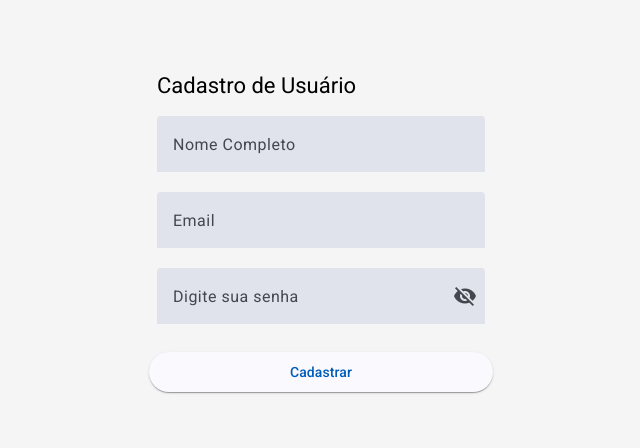
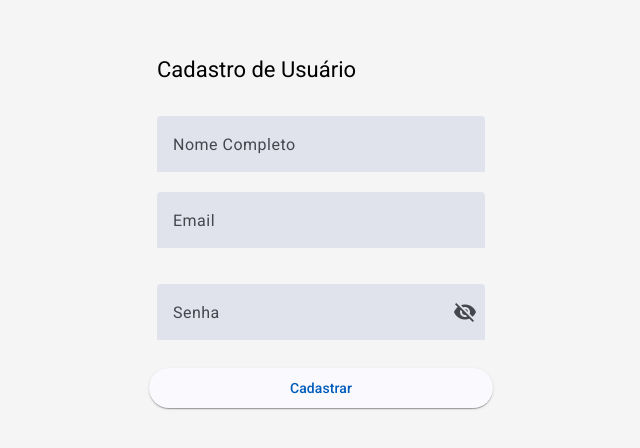
Before and after one commit to JohnnyVMadu/agendador-tarefas-front, an Angular app: page /register in a window 1280 px wide. Shown: the part 172-620 px from the top of the page, without its empty margins (319-959 px from the left). Built offline with nearby package versions, Linux system fonts and the light colour scheme.

Commit message:
create form logic

```diff
--- a/src/app/pages/register/register.component.html
+++ b/src/app/pages/register/register.component.html
@@ -3,23 +3,25 @@
         <mat-card-header class="padding-m">
             <mat-card-title>Cadastro de Usuário</mat-card-title>
         </mat-card-header>
+        <form [formGroup]="form">
             <mat-card-content>
                 <mat-form-field appearance="fill" class="full-width">
                     <mat-label>Nome Completo</mat-label>
-                <input matInput placeholder="Digite o seu nome completo">
+                    <input matInput formControlName="fullName" placeholder="Digite o seu nome completo">
                 </mat-form-field>
             </mat-card-content>
             <mat-card-content>
                 <mat-form-field appearance="fill" class="full-width">
                     <mat-label>Email</mat-label>
-                <input matInput placeholder="Digite o seu e-mail">
+                    <input matInput formControlName="email" placeholder="Digite o seu e-mail">
                 </mat-form-field>
             </mat-card-content>
+        </form>
         <mat-card-content>
-            <input-password-field></input-password-field>
+            <input-password-field [control]="passwordControl"></input-password-field>
         </mat-card-content>
         <mat-card-actions>
-            <button mat-raised-button class="full-width">Cadastrar</button>
+            <button mat-raised-button class="full-width" (click)="submit()">Cadastrar</button>
         </mat-card-actions>
     </mat-card>
 </div>
--- a/src/app/pages/register/register.component.ts
+++ b/src/app/pages/register/register.component.ts
@@ -5,13 +5,32 @@ import { MatSelectModule } from '@angular/material/select';
 import { MatInputModule } from '@angular/material/input';
 import { MatFormFieldModule } from '@angular/material/form-field';
 import { PasswordField } from '../../shared/components/password-field/password-field';
+import { ReactiveFormsModule, FormBuilder, FormGroup, FormControl } from '@angular/forms';
 
 @Component({
   selector: 'app-register',
   standalone: true,
-  imports: [MatCardModule, MatButtonModule, MatFormFieldModule, MatInputModule, MatSelectModule, PasswordField],
+  imports: [MatCardModule, MatButtonModule, MatFormFieldModule, MatInputModule, MatSelectModule, PasswordField, ReactiveFormsModule],
   templateUrl: './register.component.html',
   styleUrl: './register.component.scss',
   encapsulation: ViewEncapsulation.Emulated
 })
-export class RegisterComponent { }
+export class RegisterComponent {
+  form: FormGroup;
+
+  constructor(private FormBuilder: FormBuilder) {
+    this.form = this.FormBuilder.group({
+      fullName: [''],
+      email: [''],
+      password: ['']
+    })
+  }
+
+  get passwordControl(): FormControl {
+    return this.form.get('password') as FormControl;
+  }
+
+  submit() {
+    console.log(this.form.value)
+  }
+}
--- a/src/app/shared/components/password-field/password-field.html
+++ b/src/app/shared/components/password-field/password-field.html
@@ -1,6 +1,6 @@
 <mat-form-field class="full-width">
-    <mat-label>Digite sua senha</mat-label>
-    <input matInput [type]="hide() ? 'password' : 'text'" />
+    <mat-label>Senha</mat-label>
+    <input matInput [formControl]="control" [type]="hide() ? 'password' : 'text'" placeholder="Cadastre sua senha" />
     <button matIconButton matSuffix (click)="clickEvent($event)" [attr.aria-label]="'Hide password'"
         [attr.aria-pressed]="hide()">
         <mat-icon>{{hide() ? 'visibility_off' : 'visibility'}}</mat-icon>
```
Also changed, not shown: src/app/shared/components/password-field/password-field.ts (+7 -2 lines). Lines whose indentation alone changed are shown as unchanged.
